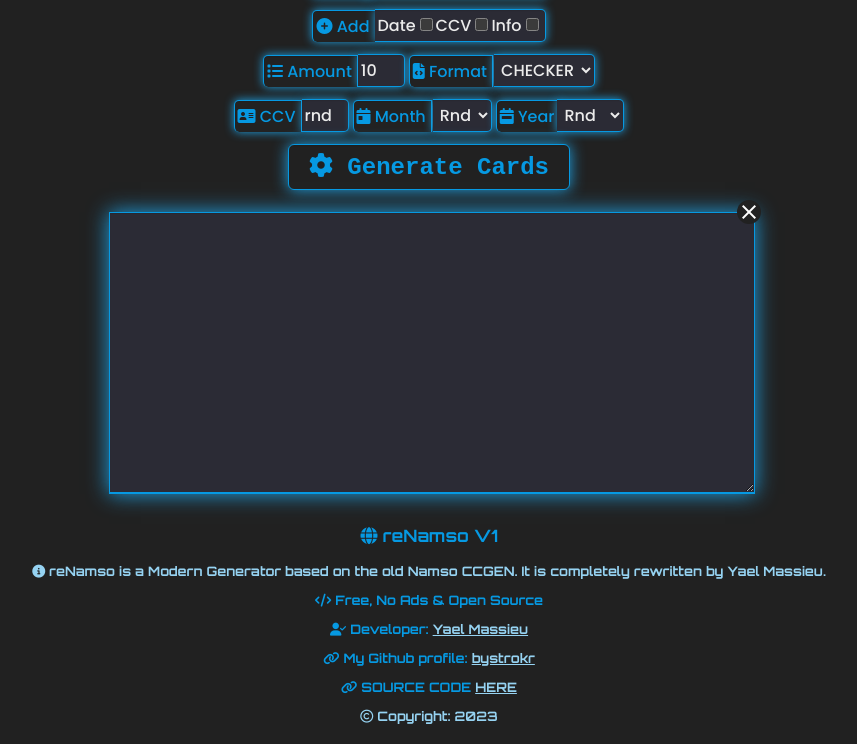
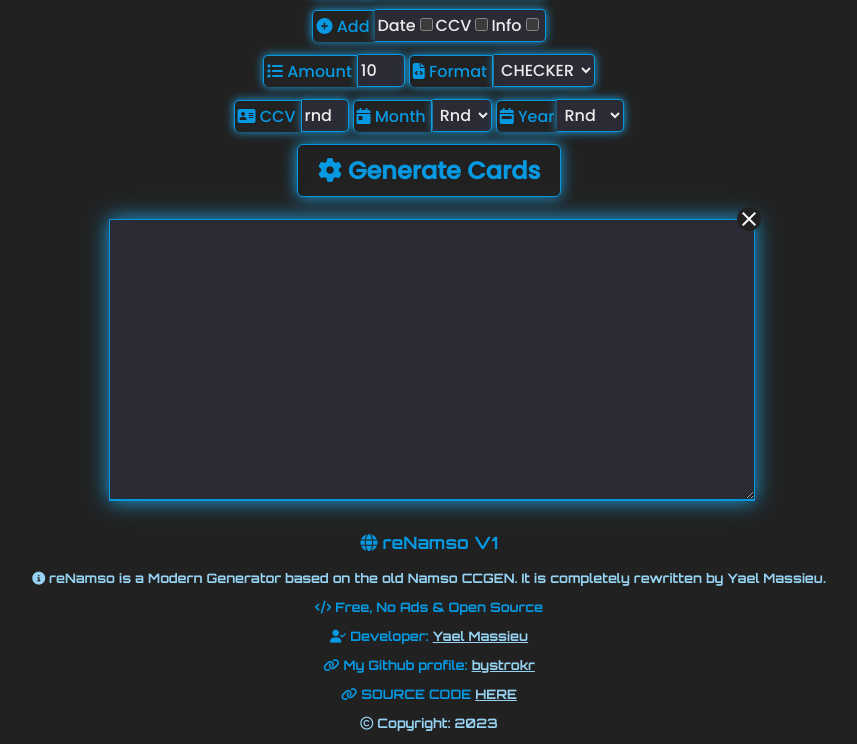
Before and after one commit to yaelsito/reNamso, a plain HTML site: page index.html in a window 1280 px wide. Shown: the part 162-906 px from the top of the page, without its empty margins (211-1068 px from the left). Drawn offline with Linux system fonts and the light colour scheme.

Commit message:
fixed font on button

```diff
--- a/assets/css/style.css
+++ b/assets/css/style.css
@@ -197,7 +197,7 @@
 	border-radius: 6px;
 	display: inline-block;
 	cursor: pointer;
-	font-family: 'Courier New';
+	font-family: var(--font-secund);
 	font-size: 1px;
 	font-weight: bold;
 	padding: 5px 30px;
```
